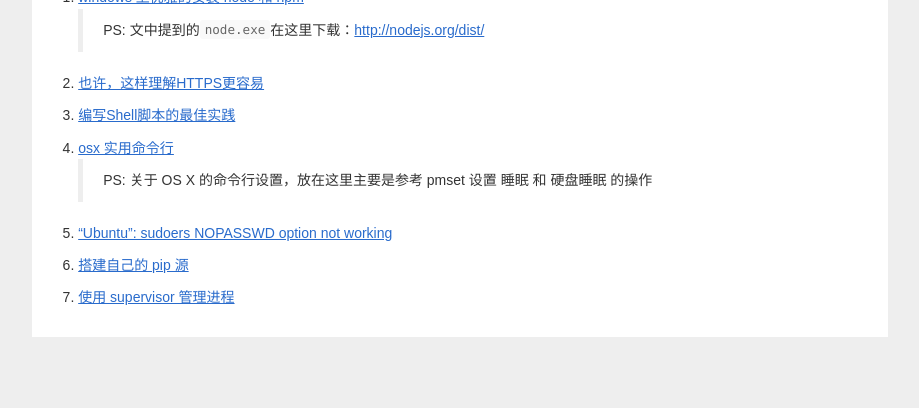
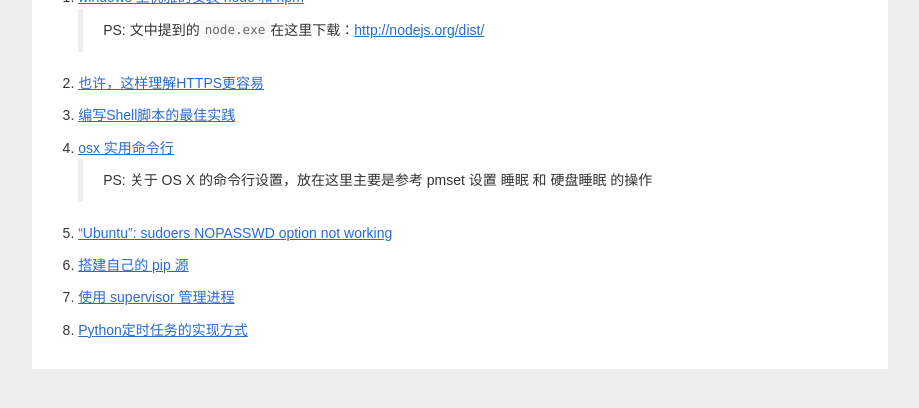
Before and after one commit to ldjhust/ldjhust.github.io, a Jekyll site: the page built from _posts/2017-7-21-reference-article.markdown, in a window 1280 px wide, cut to the strip 453-861 px from the top of the page. Shown: the whole strip, without its empty margins (180-1099 px from the left). Built offline with Jekyll 4.4.1, drawn with Linux system fonts in a browser that asks for light colours; nearby versions of some CDN libraries; comment, search, counter and statistics services are not loaded.

Commit message:
Update 2017-7-21-reference-article.markdown

```diff
--- a/_posts/2017-7-21-reference-article.markdown
+++ b/_posts/2017-7-21-reference-article.markdown
@@ -23,3 +23,5 @@ comments: false
 6. [搭建自己的 pip 源](http://liuliqiang.info/post/build-your-own-pip-source/)
 
 7. [使用 supervisor 管理进程](http://liyangliang.me/posts/2015/06/using-supervisor/)
+
+8. [Python定时任务的实现方式](https://lz5z.com/Python%E5%AE%9A%E6%97%B6%E4%BB%BB%E5%8A%A1%E7%9A%84%E5%AE%9E%E7%8E%B0%E6%96%B9%E5%BC%8F/)
```
